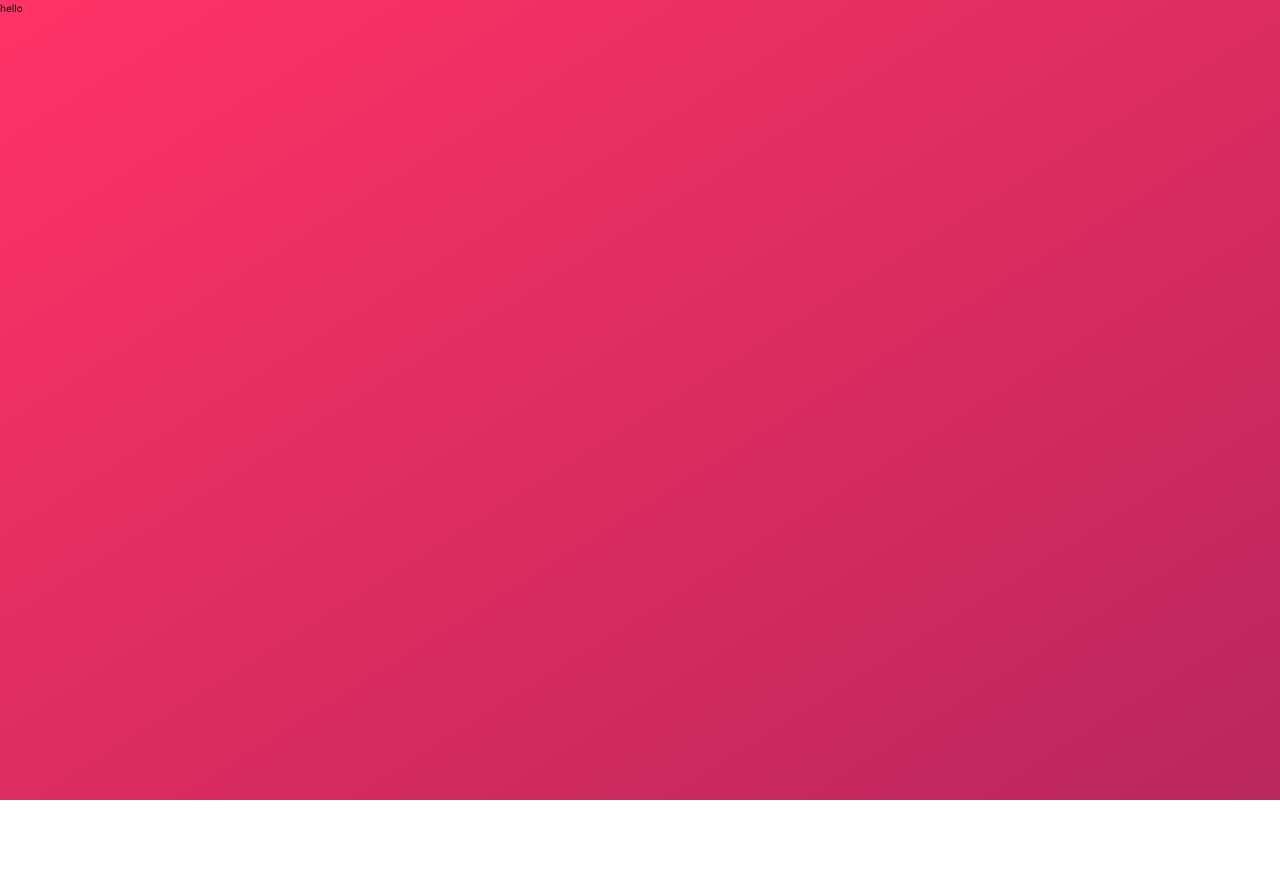
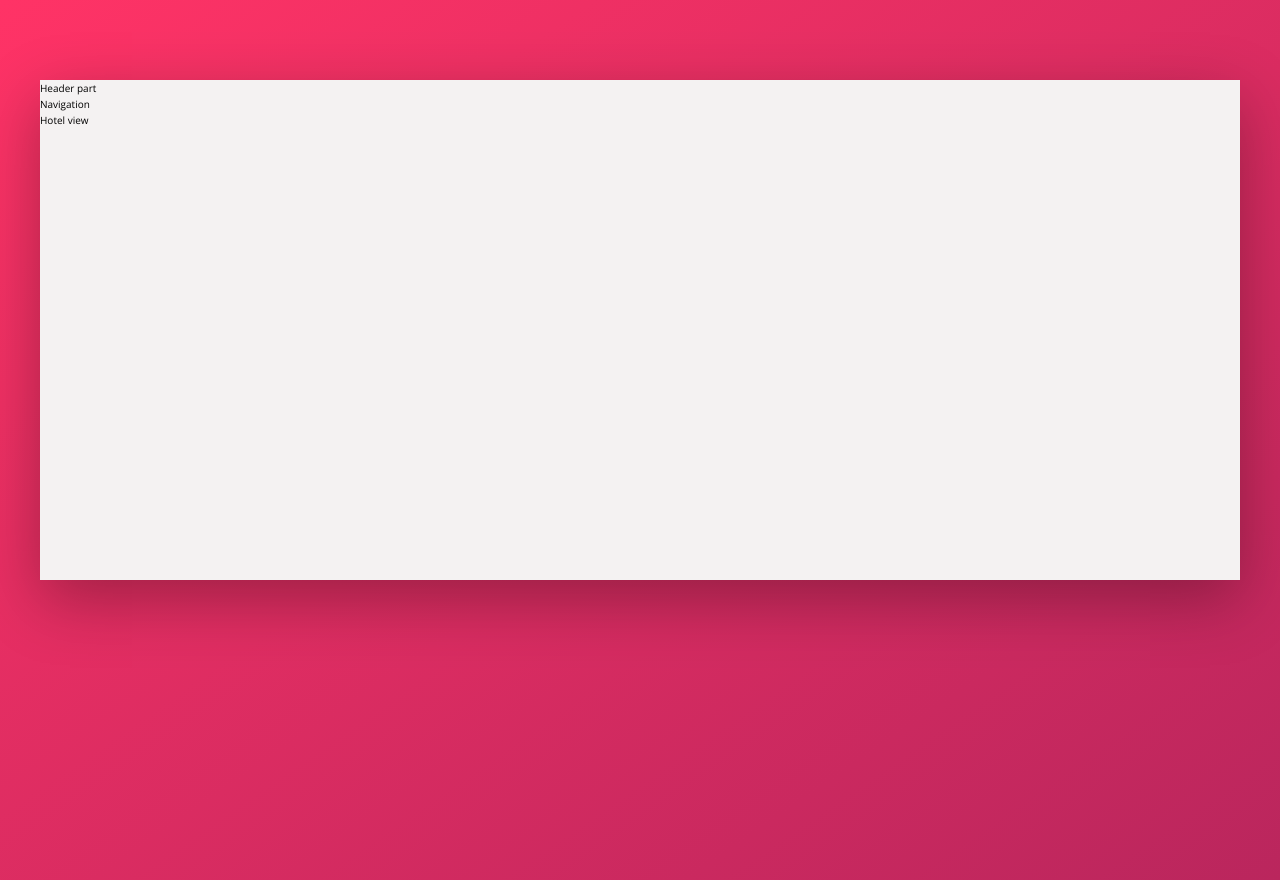
Before and after one commit to guillermoriv/trillo-project, a website: page index.html in a window 1280 px wide. Before the commit the page ends 800 px from the top, so only its background shows below. Drawn offline with nearby package versions, Linux system fonts and the light colour scheme.

Commit message:
Creating the base styles for the tags

```diff
--- a/index.html
+++ b/index.html
@@ -11,6 +11,18 @@
         <title>trillo &mdash; Your all-in-one booking app</title>
     </head>
     <body>
-       hello
+        <div class="container">
+            <header class="header">
+                Header part
+            </header>
+            <div class="content">
+                <nav class="sidebar">
+                    Navigation
+                </nav>
+                <main class="hotel-view">
+                    Hotel view
+                </main>
+            </div>
+        </div>
     </body>
 </html>
--- a/sass/_layout.scss
+++ b/sass/_layout.scss
@@ -0,0 +1,23 @@
+.container {
+  max-width: 120rem;
+  margin: 8rem auto;
+  background-color: var(--grey-light-2);
+  box-shadow: 0 2rem 6rem rgba(0,0,0,0.3);
+  min-height: 50rem;
+}
+
+.header {
+
+}
+
+.content {
+
+}
+
+.sidebar {
+
+}
+
+.hotel-view {
+
+}
```
Also changed, not shown: css/style.css.
